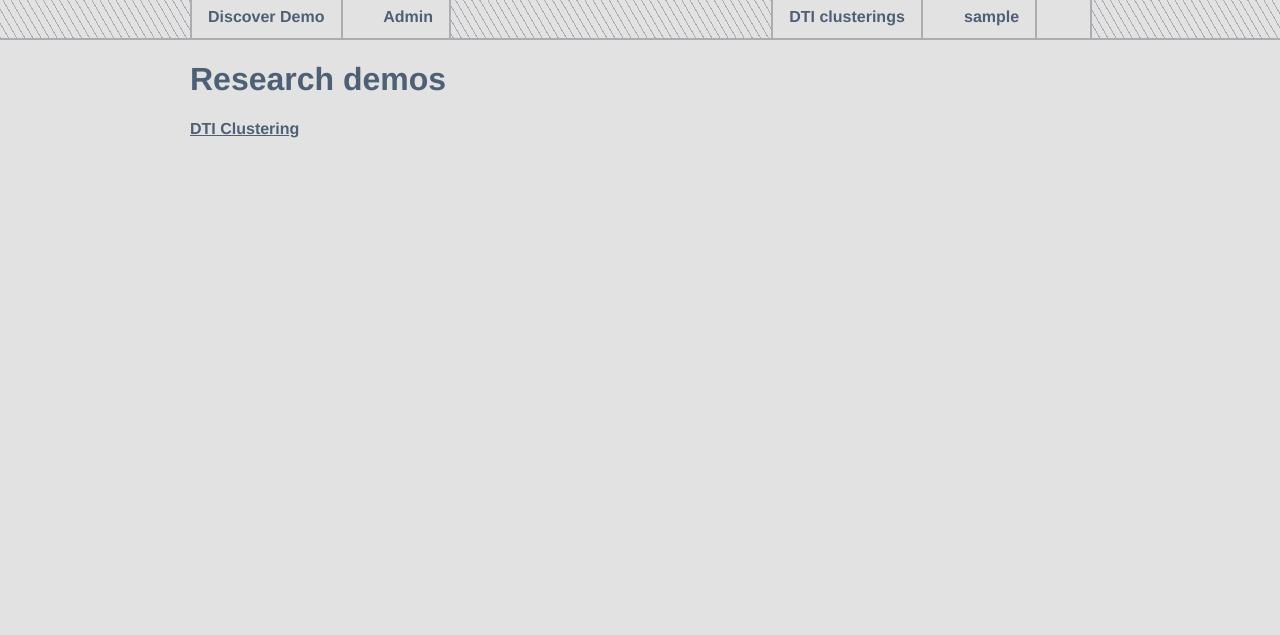
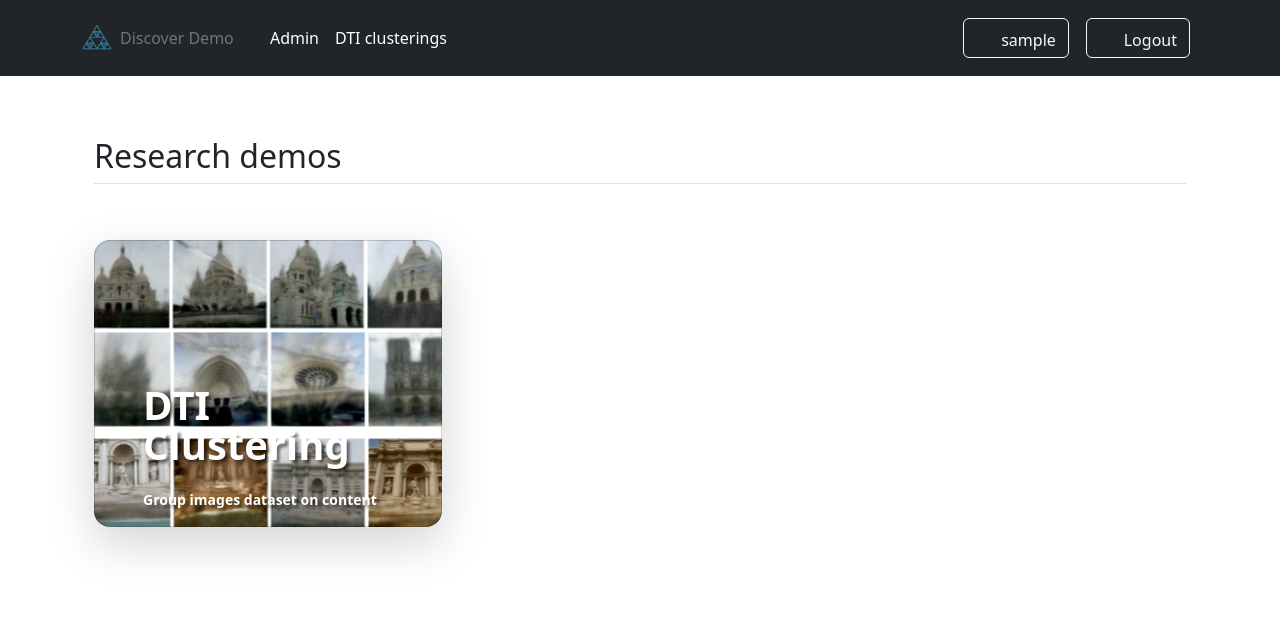
Before and after one commit to Aikon-platform/discover-demo, a Django app: page / in a window 1280 px wide. Shown: the top 635 px of the page. Run offline with Django 4.2, Linux system fonts and the light colour scheme; the visitor is signed in with stand-in values (Sample User, id 1); parts of the project's set-up code (start-up, migrations or seed data) failed here and were passed over; some libraries are stand-ins or nearby versions.

Commit message:
[CSS] add bootstrap

```diff
--- a/front/shared/static/css/style.css
+++ b/front/shared/static/css/style.css
@@ -3,19 +3,20 @@
 }
 
 body {
-  background-color: #e2e2e2;
+  background-color: #e8e8e8;
   font: 100% Helvetica, sans-serif;
   margin: 0;
   padding: 0;
 }
 
 h1, h2 {
-  color: #4e6076;
+  color: #274c77;
 }
 
 a {
   font-weight: bold;
-  color: #4e6076;
+  color: #274c77;
+  text-decoration: none !important;
 }
 
 .wrapper {
@@ -24,42 +25,10 @@ a {
   align-items: center;
 }
 
-header {
-  height: 40px;
-  width: 100%;
-  border-bottom: 2px solid #aaaeb3;
-  display: flex;
-  background-image: repeating-linear-gradient(60deg, #aaaeb3, #aaaeb3 1px, transparent 1px, transparent 7px);
-}
-header .centerwrap {
-  display: flex;
-  width: 100%;
-  justify-content: space-between;
-}
-header .centerwrap .menu {
-  display: flex;
-}
-header .centerwrap a {
-  display: block;
-  background-color: #e2e2e2;
-  border-left: 2px solid #aaaeb3;
-  border-right: 2px solid #aaaeb3;
-  margin-right: -2px;
-  border-collapse: collapse;
-  height: 100%;
-  padding: 0.5em 1em;
-  text-align: bottom;
-  text-decoration: none;
-}
-header .centerwrap a:hover {
-  background-color: #aaaeb3;
-  color: #fff;
-}
-header .centerwrap a .iconify {
-  font-size: 1.3em;
-  margin-top: -0.1em;
-  text-align: center;
-  vertical-align: middle;
+#nav-icon {
+  max-height: 30px;
+  width: auto;
+  object-fit: contain; /* or object-fit: cover; */
 }
 
 .content {
@@ -71,7 +40,7 @@ header .centerwrap a .iconify {
 .centerwrap {
   max-width: 900px;
   width: 100%;
-  margin: 0 auto;
+  margin: 1% auto;
 }
 
 pre {
@@ -181,11 +149,11 @@ input[type=submit], input[type=file], button, .btn {
   text-align: center;
   font: 16px "Helvetica Neue", Helvetica, Arial, sans-serif;
   font-weight: 500;
-  background-color: #4e6076;
+  background-color: #274c77;
   color: #fff;
   border: none;
   padding: 0.6em 0.6em;
-  border-radius: 10px;
+  border-radius: 5px;
   display: inline-flex;
   vertical-align: middle;
   margin: 0.1em 0.3em;
@@ -236,9 +203,19 @@ input[type=submit].big, input[type=file].big, button.big, .btn.big {
   font-size: 1.3em;
 }
 input[type=submit].is-outline, input[type=file].is-outline, button.is-outline, .btn.is-outline {
-  background-color: #eeeeee;
-  border: 2px solid #4e6076;
-  color: #4e6076;
+  background-color: whitesmoke;
+  border: 2px solid #274c77;
+  color: #274c77;
+}
+
+.text-shadow {
+  text-shadow: 3px 3px 3px rgba(0, 0, 0, 0.5);
+}
+
+.card-cover {
+  background-position: center center;
+  box-shadow: inset 0 0 0 2000px rgba(47, 21, 6, 0.2);
+  text-decoration: none !important;
 }
 
 ul.messages {
--- a/front/shared/templates/demowebsite/base.html
+++ b/front/shared/templates/demowebsite/base.html
@@ -5,32 +5,72 @@
     <meta charset="UTF-8">
     <title>{% block title %}{% endblock %}</title>
     <link rel="stylesheet" href="{% static "css/style.css" %}?v1.0">
+    <link href="https://cdn.jsdelivr.net/npm/bootstrap@5.3.3/dist/css/bootstrap.min.css" rel="stylesheet" integrity="sha384-QWTKZyjpPEjISv5WaRU9OFeRpok6YctnYmDr5pNlyT2bRjXh0JMhjY6hW+ALEwIH" crossorigin="anonymous">
+    <script src="https://cdn.jsdelivr.net/npm/bootstrap@5.3.3/dist/js/bootstrap.bundle.min.js" integrity="sha384-YvpcrYf0tY3lHB60NNkmXc5s9fDVZLESaAA55NDzOxhy9GkcIdslK1eN7N6jIeHz" crossorigin="anonymous"></script>
     <link rel="icon" type="image/png" href="{% static "img/favicon.png" %}"/>
     {% block extra_head %}{% endblock %}
 </head>
 <body>
-    <div class="wrapper">
-        <header>
-            <div class="centerwrap">
-                <div class="title menu">
-                    <a href="{% url 'home' %}">Discover Demo</a>
+<header class="p-3 text-bg-dark">
+    <div class="container">
+        <div class="d-flex flex-wrap align-items-center justify-content-center justify-content-lg-start">
+            <a href="{% url 'home' %}" class="d-flex align-items-center mb-2 mb-lg-0 text-white text-decoration-none">
+                <img id="nav-icon" src="{% static "img/favicon.png" %}" alt="Icon">
+            </a>
+
+            <ul class="nav col-12 col-lg-auto me-lg-auto mb-2 justify-content-center mb-md-0">
+                <li><a href="{% url 'home' %}" class="nav-link px-2 text-secondary">Discover Demo</a></li>
                 {% can_admin_accounts request.user as is_admin %}
                 {% if is_admin %}
-                        <a href="{% url "accounts_admin" %}" title="Admin accounts"><span class="iconify" data-icon="mdi:shield-crown"></span> <span>Admin</span></a>
+                    <li>
+                    <a href="{% url "accounts_admin" %}" title="Admin accounts" class="nav-link px-2 text-white">
+                        <span class="iconify" data-icon="mdi:shield-crown"></span> <span>Admin</span>
+                    </a>
                 {% endif %}
-                </div>
+                <li><a href="{% url 'dticlustering:list' %}" class="nav-link px-2 text-white">DTI clusterings</a></li>
+            </ul>
 
-                <div class="menu">
-                    <a href="{% url 'dticlustering:list' %}">DTI clusterings</a>
+            <div class="text-end">
                 {% if request.user.is_authenticated %}
-                        <a href="{% url 'account' %}" title="Profile"><span class="iconify" data-icon="mdi:account"></span> {{ user.username }}</a>
-                        <a href="{% url 'logout' %}" title="Log out"><span class="iconify" data-icon="mdi:logout"></span></a>
+                    <a class="btn btn-outline-light me-2" href="{% url 'account' %}" title="Profile">
+                        <span class="iconify" data-icon="mdi:account"></span> {{ user.username }}
+                    </a>
+                    <a class="btn btn-outline-light me-2" href="{% url 'logout' %}" title="Log out">
+                        <span class="iconify" data-icon="mdi:logout"></span> Logout
+                    </a>
                 {% else %}
-                        <a href="{% url 'login' %}">Login</a>
+                    <a class="btn btn-outline-light me-2" href="{% url 'login' %}">Login</a>
                 {% endif %}
             </div>
         </div>
+    </div>
 </header>
+
+<div class="wrapper">
+
+
+    {#    <header>#}
+    {#        <div class="centerwrap">#}
+    {#            <div class="title menu">#}
+    {#                <a href="{% url 'home' %}">Discover Demo</a>#}
+    {#                {% can_admin_accounts request.user as is_admin %}#}
+    {#                {% if is_admin %}#}
+    {#                    <a href="{% url "accounts_admin" %}" title="Admin accounts"><span class="iconify" data-icon="mdi:shield-crown"></span> <span>Admin</span></a>#}
+    {#                {% endif %}#}
+    {#            </div>#}
+    {#            <div class="menu">#}
+    {#                <a href="{% url 'dticlustering:list' %}">DTI clusterings</a>#}
+    {#                {% if request.user.is_authenticated %}#}
+    {#                    <a href="{% url 'account' %}" title="Profile"><span class="iconify" data-icon="mdi:account"></span> {{ user.username }}</a>#}
+    {#                    <a href="{% url 'logout' %}" title="Log out"><span class="iconify" data-icon="mdi:logout"></span></a>#}
+    {#                {% else %}#}
+    {#                    <a href="{% url 'login' %}">Login</a>#}
+    {#                {% endif %}#}
+    {#            </div>#}
+    {#        </div>#}
+    {#    </header>#}
+
+
     <div class="content">
 
         {% if messages %}
--- a/front/shared/templates/demowebsite/home.html
+++ b/front/shared/templates/demowebsite/home.html
@@ -1,12 +1,32 @@
 {% extends "demowebsite/base.html" %}
+{% load static %}
 
 {% block title %}Research demos{% endblock %}
 
 {% block content %}
-<div class="centerwrap">
-    <h1>Research demos</h1>
-    <div class="demo-list">
-        <div class="card"><a href="{% url 'dticlustering:list' %}">DTI Clustering</a></div>
+    {#<div class="centerwrap">#}
+    {#    <h1>Research demos</h1>#}
+    {#    <div class="demo-list">#}
+    {#        <div class="card"><a href="{% url 'dticlustering:list' %}">DTI Clustering</a></div>#}
+    {#    </div>#}
+    {#</div>#}
+
+    <div class="centerwrap container px-4 py-5" id="demo-list">
+        <h2 class="pb-2 border-bottom">Research demos</h2>
+
+        <div class="row row-cols-1 row-cols-lg-3 align-items-stretch g-4 py-5">
+            <div class="col">
+                <a href="{% url 'dticlustering:list' %}">
+                    <div class="card card-cover h-100 overflow-hidden text-bg-dark rounded-4 shadow-lg" style="background-image: url('{% static "img/DTI-clustering.png" %}');">
+                        <div class="d-flex flex-column h-100 p-5 pb-3 text-white text-shadow">
+                            <h3 class="pt-5 mt-5 mb-4 display-6 lh-1 fw-bold">DTI Clustering</h3>
+                            <small>Group images dataset on content</small>
+                        </div>
+                    </div>
+                </a>
+
+            </div>
+
+        </div>
     </div>
-</div>
 {% endblock %}
--- a/front/webpack/src/sass/_variables.scss
+++ b/front/webpack/src/sass/_variables.scss
@@ -1,7 +1,16 @@
-$main-color: #aaaeb3;
-$bg-color: lighten(desaturate($main-color, 20%), 20%);
-$head-color: saturate(darken($main-color, 30%), 15%);
+$main-color: #274C77FF;
+$faded-color: lighten(desaturate($main-color, 20%), 25%);
+$bg-color: lighten(desaturate($main-color, 50%), 60%);
+$border-color: saturate(darken($bg-color, 15%), 15%);
+$head-color: $main-color; // saturate(darken($main-color, 30%), 15%);
 $dark-color: desaturate(darken($head-color, 30%), 5%);
 $border-radius: 5px;
+$headfont: "Helvetica Neue", Helvetica, Arial, sans-serif;
 $red: #c81307;
-$headfont: "Helvetica Neue", Helvetica, Arial, sans-serif;
+$yellow: #ccb000;
+$green: #7ebe1d;
+$cyan: #7ebe1d;
+$blue: saturate(lighten($main-color, 15%), 25%);
+$grey: lighten(desaturate($main-color, 45%), 10%);
+$dark-grey: darken($grey, 30%);
+$light-grey: lighten($grey, 45%);
--- a/front/webpack/src/sass/style.scss
+++ b/front/webpack/src/sass/style.scss
@@ -18,6 +18,7 @@ h1, h2 {
 a {
     font-weight: bold;
     color: $head-color;
+    text-decoration: none !important;
 }
 
 .wrapper {
@@ -26,53 +27,68 @@ a {
     align-items: center;
 }
 
-header {
-    height: 40px;
-    width: 100%;
-    border-bottom: 2px solid $main-color;
-    // repeated stripes 60deg background
-    display: flex;
+//header {
+//    $header-color: $main-color;
+//    $header-border: saturate(lighten($main-color, 10%), 10%);
+//    $header-height: 50px;
+//
+//    height: $header-height;
+//    width: 100%;
+//    //border-bottom: 2px solid $header-border;
+//    background-color: $header-color;
+//    display: flex;
+//    font-size: 1.1em;
+//    font-weight: lighter;
+//
+//    // repeated stripes 60deg background
+//    //background-image: repeating-linear-gradient(
+//    //    60deg,
+//    //    $main-color,
+//    //    $main-color 1px,
+//    //    transparent 1px,
+//    //    transparent 7px
+//    //);
+//
+//    .centerwrap {
+//        display: flex;
+//        width: 100%;
+//        justify-content: space-between;
+//        align-items: center;
+//        .menu {
+//            display: flex;
+//        }
+//        a {
+//            display: block;
+//            //background-color: $faded-color;
+//            //border-left: 2px solid $header-border;
+//            //border-right: 2px solid $header-border;
+//            //margin-right: -2px;
+//            //margin-top: -2px;
+//            border-collapse: collapse;
+//            padding: 0.5em 1em;
+//            color: #fff;
+//            line-height: calc($header-height - 1em);
+//            height: $header-height;
+//            transition: all ease 0.1s;
+//            &:hover {
+//                background-color: $header-border;
+//                //color: #fff;
+//            }
+//            .iconify {
+//                font-size: 1.3em;
+//                margin-top: -0.1em;
+//                text-align: center;
+//                vertical-align: middle;
+//            }
+//        }
+//    }
+//
+//}
 
-    background-image: repeating-linear-gradient(
-        60deg,
-        $main-color,
-        $main-color 1px,
-        transparent 1px,
-        transparent 7px
-    );
-
-    .centerwrap {
-        display: flex;
-        width: 100%;
-        justify-content: space-between;
-        .menu {
-            display: flex;
-
-        }
-        a {
-            display: block;
-            background-color: $bg-color;
-            border-left: 2px solid $main-color;
-            border-right: 2px solid $main-color;
-            margin-right: -2px;
-            border-collapse: collapse;
-            height: 100%;
-            padding: 0.5em 1em;
-            text-align: bottom;
-            text-decoration: none;
-            &:hover {
-                background-color: $main-color;
-                color: #fff;
-            }
-            .iconify {
-                font-size: 1.3em;
-                margin-top: -0.1em;
-                text-align: center;
-                vertical-align: middle;
-            }
-        }
-    }
-
+#nav-icon {
+    max-height: 30px;
+    width: auto;
+    object-fit: contain; /* or object-fit: cover; */
 }
 
 .content {
@@ -84,7 +100,7 @@ header {
 .centerwrap {
     max-width: 900px;
     width: 100%;
-    margin: 0 auto;
+    margin: 1% auto;
 }
 
 pre {
@@ -269,11 +284,20 @@ input[type="submit"], input[type="file"], button, .btn {
 
     &.is-outline {
         background-color: lighten($bg-color, 5%);
-        border: 2px solid $head-color;
-        color: $head-color;
+        border: 2px solid $main-color;
+        color: $main-color;
     }
 }
 
+.text-shadow {
+    text-shadow: 3px 3px 3px rgba(0, 0, 0, 0.5);
+}
+
+.card-cover {
+    background-position: center center;
+    box-shadow: inset 0 0 0 2000px rgba(47, 21, 6, 0.2);
+    text-decoration: none !important;
+}
 
 ul.messages {
     margin: 0.5em 0;
```
Also changed, not shown: other parts of front/shared/static/css/style.css (+63 -66 lines), other parts of front/webpack/src/sass/style.scss (+31 -34 lines), front/shared/static/img/DTI-clustering.png (added), 1 other file. Lines whose indentation alone changed are shown as unchanged.
